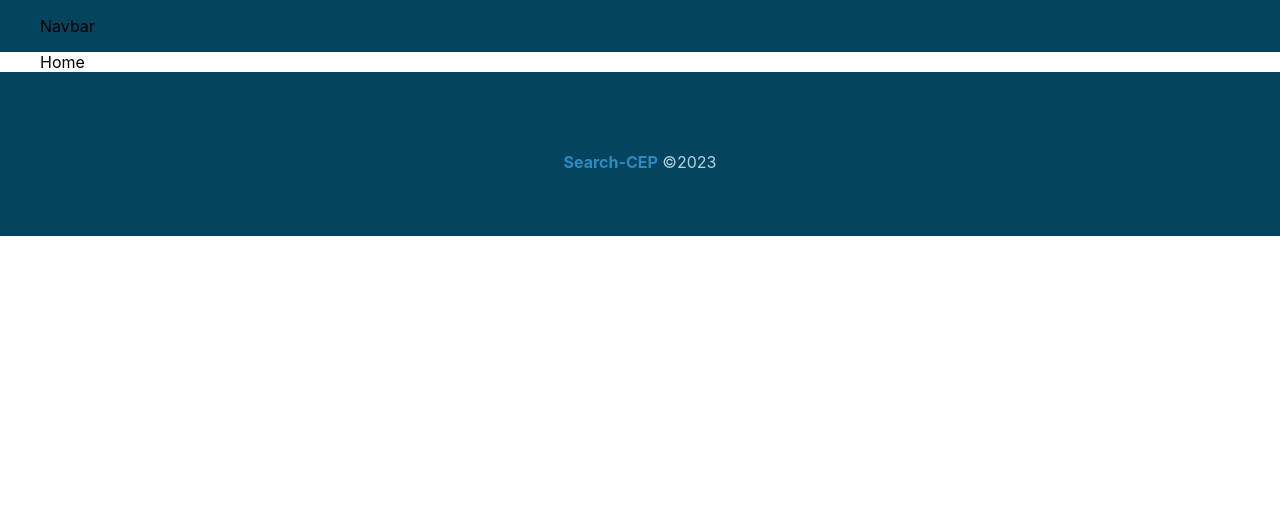
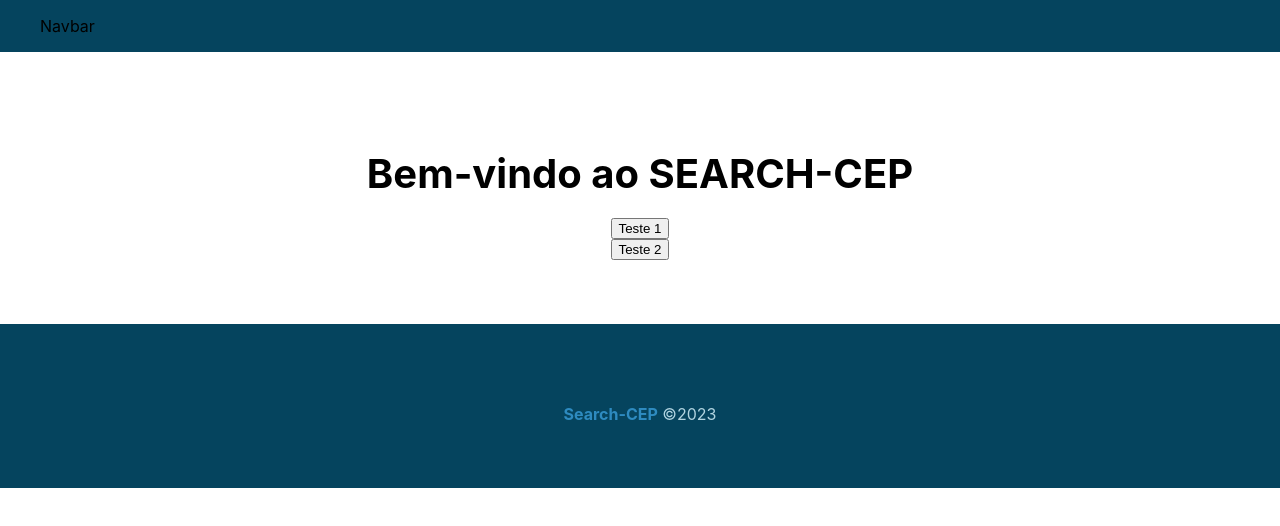
Before and after one commit to Eflorscuk/search-cep, a React (Create React App) app in the folder frontend/: page / in a window 1280 px wide. Shown: the top 526 px of the page. Built offline with nearby package versions, Linux system fonts and the light colour scheme.

Commit message:
Project Updated (frontend) => Search Cep component created

```diff
--- a/frontend/src/components/layout/Footer.module.css
+++ b/frontend/src/components/layout/Footer.module.css
@@ -3,6 +3,7 @@
     color: #B1D4E0;
     padding: 3em;
     text-align: center;
+    flex-shrink: 0;
 }
 
 .copy_right {
--- a/frontend/src/components/pages/Home.js
+++ b/frontend/src/components/pages/Home.js
@@ -1,8 +1,12 @@
 import styles from "./Home.module.css"
 
 const Home = _ => {
-    return(
-        <>Home</>
+    return (
+        <section className={styles.home_container}>
+            <h1>Bem-vindo ao SEARCH-CEP</h1>
+            <button>Teste 1</button>
+            <button>Teste 2</button>
+        </section>
     )
 }
 
--- a/frontend/src/components/pages/Home.module.css
+++ b/frontend/src/components/pages/Home.module.css
@@ -12,18 +12,7 @@
     margin-bottom: .5em;
 }
 
-.home_container h1 span {
-    color: #ffbb33;
-    padding: 0 .2em;
-    background-color: #222;
-}
-
 .home_container p {
     margin-bottom: 1.5em;
     color: #7b7b7b;
 }
-
-.home_container img {
-    width: 350px;
-    margin: 2em 0;
-}
```
Also changed, not shown: frontend/src/components/pages/SearchNumber.js (added, +9 -0 lines), frontend/src/components/pages/SearchNumber.module.css (added).
